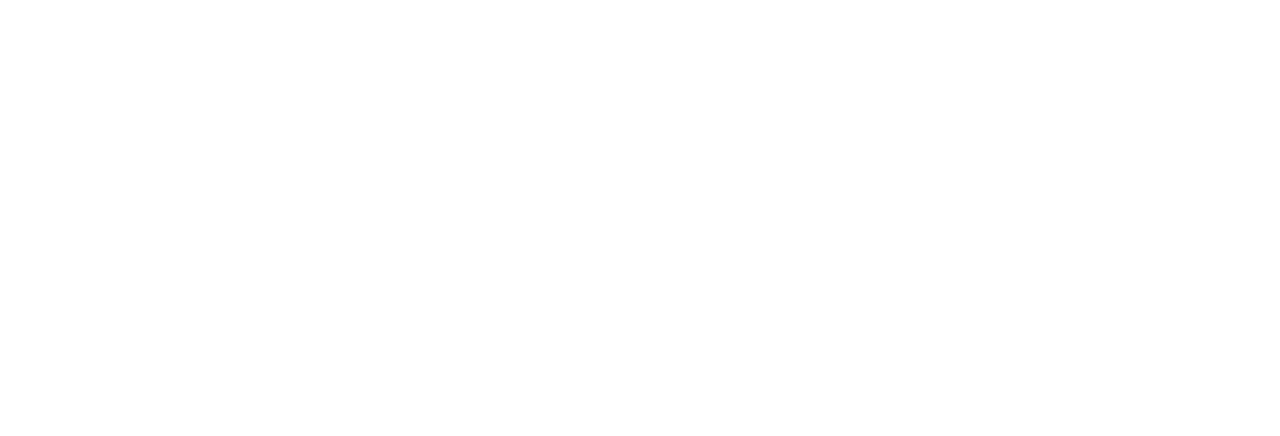
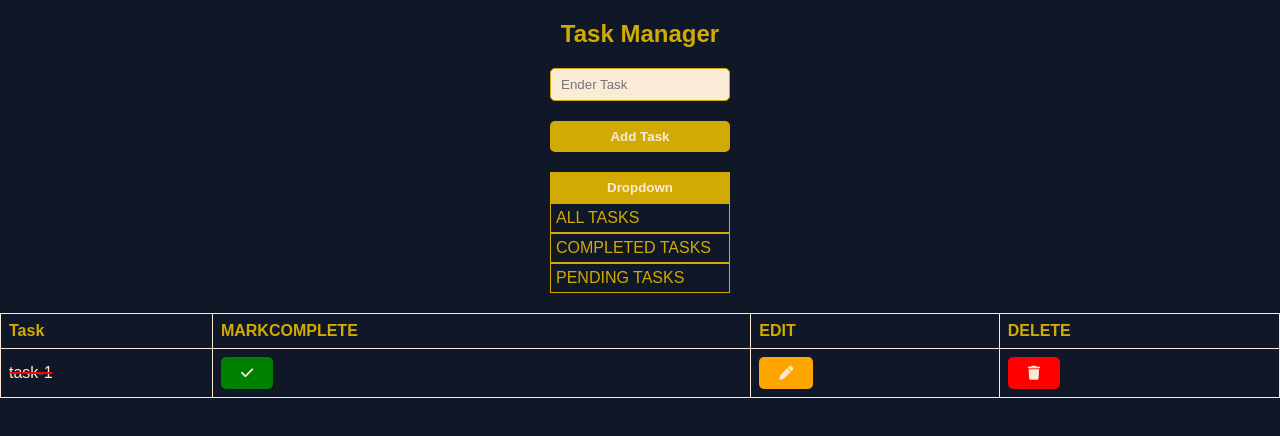
Before and after one commit to PRACHETPATEL/Task-Manager, a website: page index.html in a window 1280 px wide. Drawn offline with nearby package versions, Linux system fonts and the light colour scheme.

Commit message:
completed task 1. Basic Page Setup (HTML+CSS)

```diff
--- a/CSS/style.css
+++ b/CSS/style.css
@@ -1,5 +1,136 @@
-*{
+* {
     box-sizing: border-box;
     margin: 0;
     padding: 0;
+    border: 0;
+    font-family: Arial, Helvetica, sans-serif;
 }
+
+body {
+    background-color: #101827;
+    color: rgb(209, 171, 4);
+}
+
+header {
+    display: flex;
+    justify-content: center;
+    margin-top: 20px;
+}
+
+.form {
+    display: flex;
+    flex-direction: column;
+    justify-content: center;
+    align-items: center;
+    gap: 20px;
+    margin: 20px;
+    flex-wrap: wrap;
+}
+
+.btn {
+    padding-left: 20px;
+    padding-right: 20px;
+    padding-top: 8px;
+    padding-bottom: 8px;
+    border-radius: 5px;
+    cursor: pointer;
+}
+
+.btn:active {
+    filter: grayscale();
+}
+
+.submitbtn {
+    color: antiquewhite;
+    font-weight: 600;
+    background-color: rgb(209, 171, 4);
+    width: 180px;
+}
+
+#taskinput {
+    padding-left: 10px;
+    padding-right: 10px;
+    padding-top: 8px;
+    padding-bottom: 8px;
+    border-radius: 5px;
+    width: 180px;
+    background-color: antiquewhite;
+    border: 1px solid rgb(209, 171, 4);
+}
+
+#taskinput:focus {
+    outline: white;
+}
+
+table {
+    width: 100%;
+    border-collapse: collapse;
+
+}
+
+th {
+    border: 1px solid antiquewhite;
+    padding: 8px;
+    text-align: left;
+}
+td{
+    border: 1px solid antiquewhite;
+    padding: 8px;
+    color: antiquewhite !important;
+}
+.completebtn {
+    background-color: green;
+    color: antiquewhite;
+    font-weight: 600;
+    font-size: 14px;
+}
+
+.editbtn {
+    background-color: orange;
+    color: antiquewhite;
+    font-weight: 600;
+    font-size: 14px;
+}
+
+.deletebtn {
+    background-color: red;
+    color: antiquewhite;
+    font-weight: 600;
+    font-size: 14px;
+}
+
+.strikethrough {
+    text-decoration: line-through;
+    text-decoration-color: red;
+    text-decoration-thickness: 2px;
+    color: rgb(209, 171, 4);
+}
+.dropdowncontainer{
+    display: flex;
+    justify-content: center;
+    flex-direction: column;
+    align-items: center;
+    margin: 20px;
+}
+.dropdown{
+    color: antiquewhite;
+    font-weight: 600;
+    padding-left: 20px;
+    padding-right: 20px;
+    padding-top: 8px;
+    padding-bottom: 8px;
+    width: 180px;
+    background-color: rgb(209, 171, 4);
+    cursor: pointer;
+}
+.dropdownitems{
+    background-color: 101827;
+    border: 1px solid rgb(209, 171, 4);
+    width: 180px;
+    padding: 5px;
+    cursor: pointer;
+}
+.dropdownitems:hover{
+    background-color: antiquewhite;
+    color: #101827;
+}
--- a/index.html
+++ b/index.html
@@ -1,13 +1,58 @@
 <!DOCTYPE html>
 <html lang="en">
+
 <head>
     <meta charset="UTF-8">
     <meta name="viewport" content="width=device-width, initial-scale=1.0">
     <link rel="stylesheet" href="./CSS/style.css">
-    <title>Document</title>
+    <link rel="stylesheet" href="https://cdnjs.cloudflare.com/ajax/libs/font-awesome/6.7.1/css/all.min.css"
+        integrity="sha512-5Hs3dF2AEPkpNAR7UiOHba+lRSJNeM2ECkwxUIxC1Q/FLycGTbNapWXB4tP889k5T5Ju8fs4b1P5z/iB4nMfSQ=="
+        crossorigin="anonymous" referrerpolicy="no-referrer" />
+    <link rel="icon" type="image/jpg" href="./ASSETS/logo.jpg">
+    <title>Task Manager</title>
 </head>
+
 <body>
+    <header>
+        <h2>Task Manager</h2>
+    </header>
+    <main>
+        <form class="form">
+            <input type="text" placeholder="Ender Task" id="taskinput" name="taskinput" required>
+            <button type="submit" class="btn submitbtn">Add Task</button>
+        </form>
+        <div class="dropdowncontainer">
+            <button class="dropdown">Dropdown</button>
+            <div>
+                <div class="dropdownitems">ALL TASKS</div>
+                <div class="dropdownitems">COMPLETED TASKS</div>
+                <div class="dropdownitems">PENDING TASKS</div>
+            </div>
+        </div>
+        <div style="overflow-x: auto;" id="tablecontainer">
+            <table id="tasktable">
+                <tr>
+                    <th>Task</th>
+                    <th>MARKCOMPLETE</th>
+                    <th>EDIT</th>
+                    <th>DELETE</th>
+                </tr>
+                <tr>
+                    <td class="strikethrough">task-1</td>
+                    <td><button class="btn completebtn"><i class="fa fa-check"></button></td>
+                    <td><button class="btn editbtn"><i class="fa fa-pen"></button></td>
+                    <td><button class="btn deletebtn"><i class="fa fa-trash"></button></td>
+                </tr>
+            </table>
+        </div>
+    </main>
+    <script src="./JS/script.js"></script>
+    <script src="https://cdnjs.cloudflare.com/ajax/libs/uuid/8.3.2/uuid.min.js"
+        integrity="sha512-UNM1njAgOFUa74Z0bADwAq8gbTcqZC8Ej4xPSzpnh0l6KMevwvkBvbldF9uR++qKeJ+MOZHRjV1HZjoRvjDfNQ=="
+        crossorigin="anonymous" referrerpolicy="no-referrer"></script>
+    <script src="https://cdnjs.cloudflare.com/ajax/libs/jquery/3.7.1/jquery.min.js"
+        integrity="sha512-v2CJ7UaYy4JwqLDIrZUI/4hqeoQieOmAZNXBeQyjo21dadnwR+8ZaIJVT8EE2iyI61OV8e6M8PP2/4hpQINQ/g=="
+        crossorigin="anonymous" referrerpolicy="no-referrer"></script>
+</body>
 
-    <script src="./JS/script.js"></script>
-</body>
 </html>
```
Also changed, not shown: package.json (added, +16 -0 lines), ASSETS/logo.jpg (added), readme.md.
